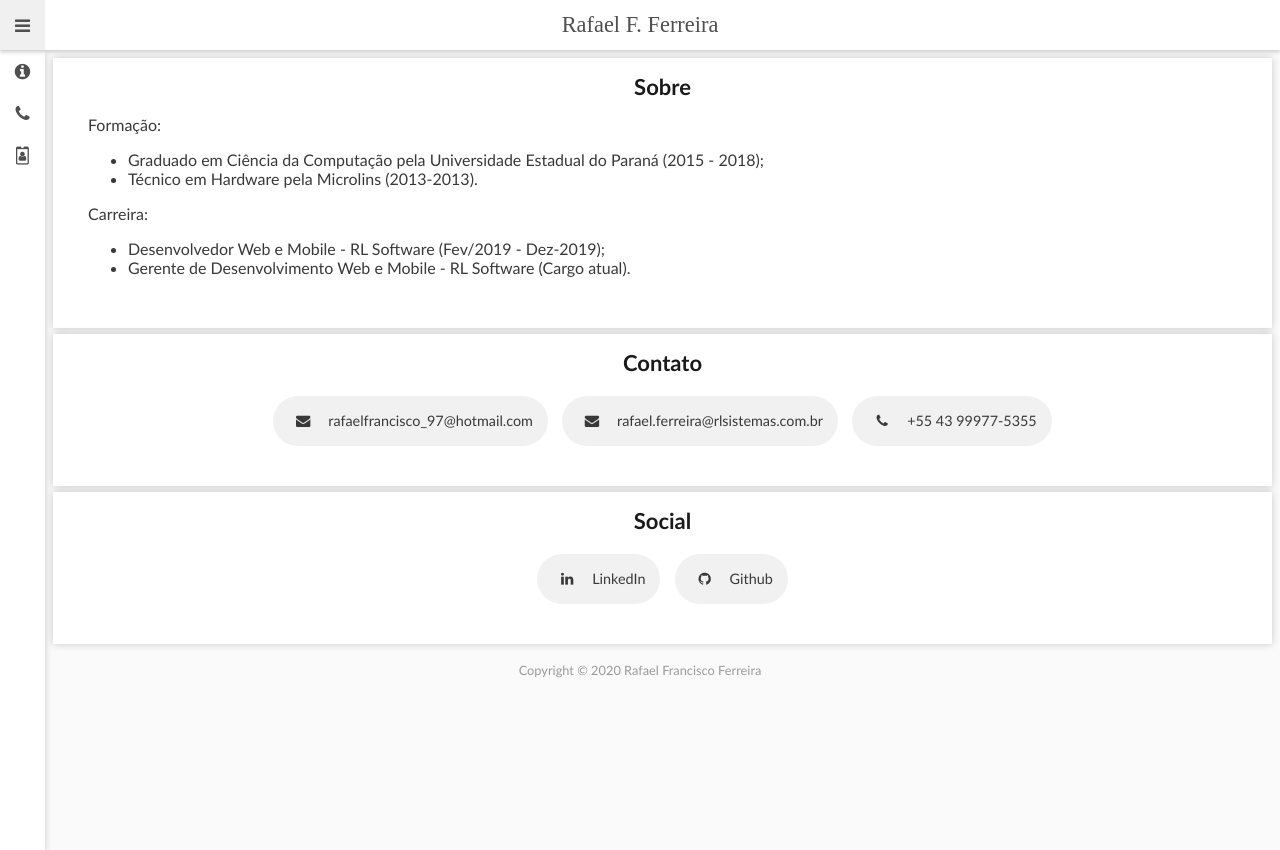
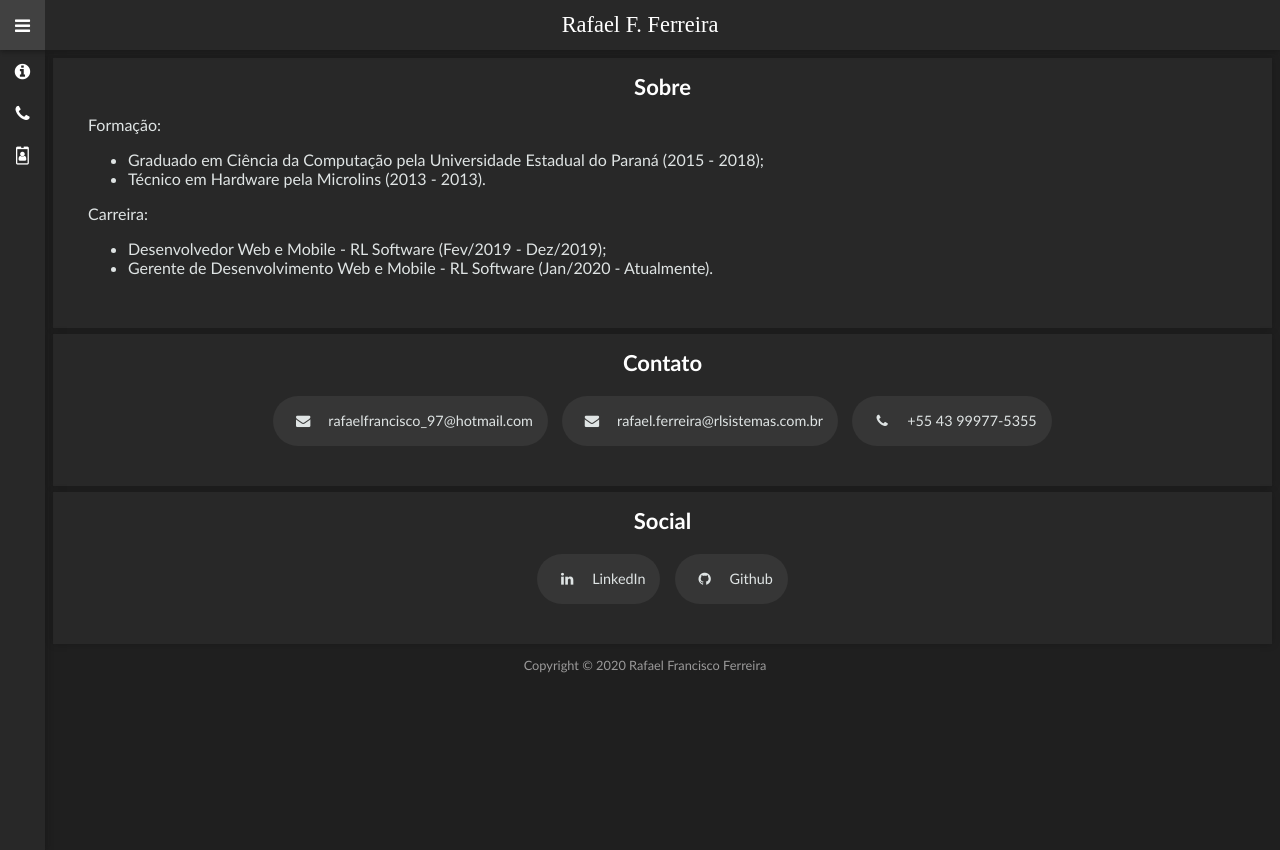
Before and after one commit to rafaelhks/rafaelhks.github.io, a plain HTML site: page index.html in a window 1280 px wide. Drawn offline with Linux system fonts and the light colour scheme.

Commit message:
Color scheme updated

```diff
--- a/index.html
+++ b/index.html
@@ -14,7 +14,7 @@
 <body>
   <div class="main">
     <div class="appbar">
-      <a class="active" href="#home" onclick="toggleMenu();"><i class="fa fa-bars"></i></a>
+      <a class="active" href="#" onclick="toggleMenu();"><i class="fa fa-bars"></i></a>
       <span class="title">Rafael F. Ferreira</span>
     </div>
     <div id="id_Sidenav" class="sidenav sidenav-collapsed">
@@ -33,12 +33,12 @@
                 Formação:
                 <ul>
                   <li>Graduado em Ciência da Computação pela Universidade Estadual do Paraná (2015 - 2018);</li>
-                  <li>Técnico em Hardware pela Microlins (2013-2013).</li>
+                  <li>Técnico em Hardware pela Microlins (2013 - 2013).</li>
                 </ul>
                 Carreira:
                 <ul>
-                  <li>Desenvolvedor Web e Mobile - RL Software (Fev/2019 - Dez-2019); </li>
-                  <li>Gerente de Desenvolvimento Web e Mobile  - RL Software (Cargo atual). </li>
+                  <li>Desenvolvedor Web e Mobile - RL Software (Fev/2019 - Dez/2019); </li>
+                  <li>Gerente de Desenvolvimento Web e Mobile  - RL Software (Jan/2020 - Atualmente). </li>
                 </ul>
               </span>
             </div>
--- a/resources/css/template.css
+++ b/resources/css/template.css
@@ -3,7 +3,7 @@
 }
 
 body {
-  background-color: #fafafa;
+  background-color: #1f1f1f;
   font-family: "Trebuchet MS", Helvetica, sans-serif;
 }
 
@@ -45,7 +45,7 @@ h1 {
 }
 
 .card {
-  background-color: white;
+  background-color: #282828;
   margin: 3px;
   box-shadow: 0 0px 8px 0 rgba(0, 0, 0, 0.2);
 }
@@ -63,7 +63,7 @@ h1 {
   padding: 15px;
   font-size: 22px;
   font-weight: 600;
-  color: #1a1a1a;
+  color: #fff;
 }
 
 .card .card-content{
@@ -71,20 +71,20 @@ h1 {
   width: 100%;
   text-align: justify;
   padding: 0px 35px 35px 35px;
-  color: #393939;
+  color: #dfe4e4;
 }
 
 .know-more {
   text-align: right;
   display: block;
   text-decoration: none;
-  color:#4f4f4f;
+  color:#fff;
   font-size: 14px;
 }
 
 .know-more:hover{
   cursor: pointer;
-  color: #2b2b2b;
+  color: #f7f7f7;
 }
 
 .header-container{
@@ -156,7 +156,7 @@ h1 {
   font-size: 0.9em;
   line-height: 50px;
   border-radius: 25px;
-  background-color: #f1f1f1;
+  background-color: #363636;
   margin: 5px;
 }
 
@@ -181,8 +181,8 @@ h1 {
 
 .appbar {
   overflow: hidden;
-  background-color: #fff;
-  box-shadow: 0 2px 4px #ccc;
+  background-color: #282828;
+  box-shadow: 0 1px 6px #171717;
   height: 50px;
   top: 0;
   left:0;
@@ -193,7 +193,7 @@ h1 {
 
 .appbar a {
   float: left;
-  color: #4f4f4f;
+  color: #dbdbdb;
   text-align: center;
   padding: 15px 15px;
   text-decoration: none;
@@ -202,22 +202,22 @@ h1 {
   height:100%;
 }
 
-.appbar a:hover {
-  background-color: #ddd;
+.appbar a:hover, .appbar a:focus {
+  background-color: #414141;
   cursor: pointer;
 }
 
-.appbar a.active {
-  background-color: #f0f0f0;
+/* .appbar a.active {
+  background-color: #414141;
   color: black;
-}
+} */
 
 .appbar a i{
-  color: #4f4f4f;
+  color: #fff;
 }
 
 .appbar .title {
-  color: #4f4f4f;
+  color: #fff;
   display: block;
   position: absolute;
   top: 50%;
@@ -239,30 +239,30 @@ h1 {
   z-index: 1;
   top: 0;
   left: 0;
-  background-color: #F0F0F0;
+  background-color: #282828;
   overflow-x: hidden;
   margin-top: 50px;
   transition: 0.3s;
-  box-shadow: 0 2px 7px #ccc;
+  box-shadow: 0 1px 6px #171717;
 }
 
 .sidenav-collapsed {
   width: 45px;
-  background-color: #FFF;
+  background-color: #282828;
 }
 
 .sidenav a {
   padding: 10px 10px 10px 0px;
   text-decoration: none;
   font-size: 18px;
-  color: #4f4f4f;
+  color: #fff;
   display: block;
   transition: 0.3s;
 }
 
 .sidenav a:hover {
-  color: #848484;
-  background: #f7f7f7;
+  color: #f7f7f7;
+  background: #3b3b3b;
 }
 
 .sidenav a i {
@@ -291,7 +291,7 @@ h1 {
   bottom: 0;
   text-align: center;
   color:#9b9a9a;
-  margin-top: 10px;
+  margin: 5px;
   font-size: 0.8em;
 }
 
@@ -318,6 +318,12 @@ h1 {
     font-size: 0.9em;
   }
 
+  .card .card-content ul{
+    padding-left: 20px;
+    margin-top: 5px;
+    margin-bottom: 10px;
+  }
+
   [class^="col-"] {
     width: 100%;
   }
```
